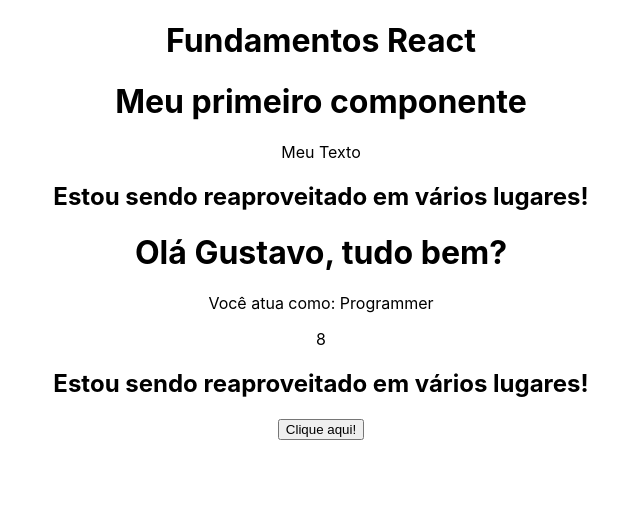
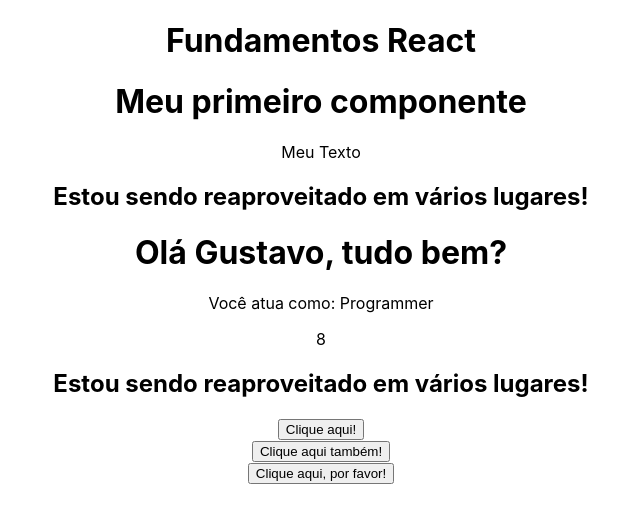
Before and after one commit to fernandesgustavo/curso_react, a React (Create React App) app in the folder 2_FUNDAMENTOS/fundamentos/: page / in a window 1280 px wide. Shown: the top 522 px of the page, without its empty margins (319-959 px from the left). Built offline with nearby package versions, Linux system fonts and the light colour scheme.

Commit message:
Seção 2 - Aula 29 - Funções nos eventos

```diff
--- a/2_FUNDAMENTOS/fundamentos/src/components/Events.js
+++ b/2_FUNDAMENTOS/fundamentos/src/components/Events.js
@@ -10,6 +10,22 @@
       <div>
         <button onClick={handleMyEvent}>Clique aqui!</button>
       </div>
+      <div>
+        <button onClick={() => console.log("Clicou!")}>
+          Clique aqui também!
+        </button>
+      </div>
+      <div>
+        <button
+          onClick={() => {
+            if (true) {
+              console.log("Isso aqui não deveria existir =)");
+            }
+          }}
+        >
+          Clique aqui, por favor!
+        </button>
+      </div>
     </div>
   );
 };
```
